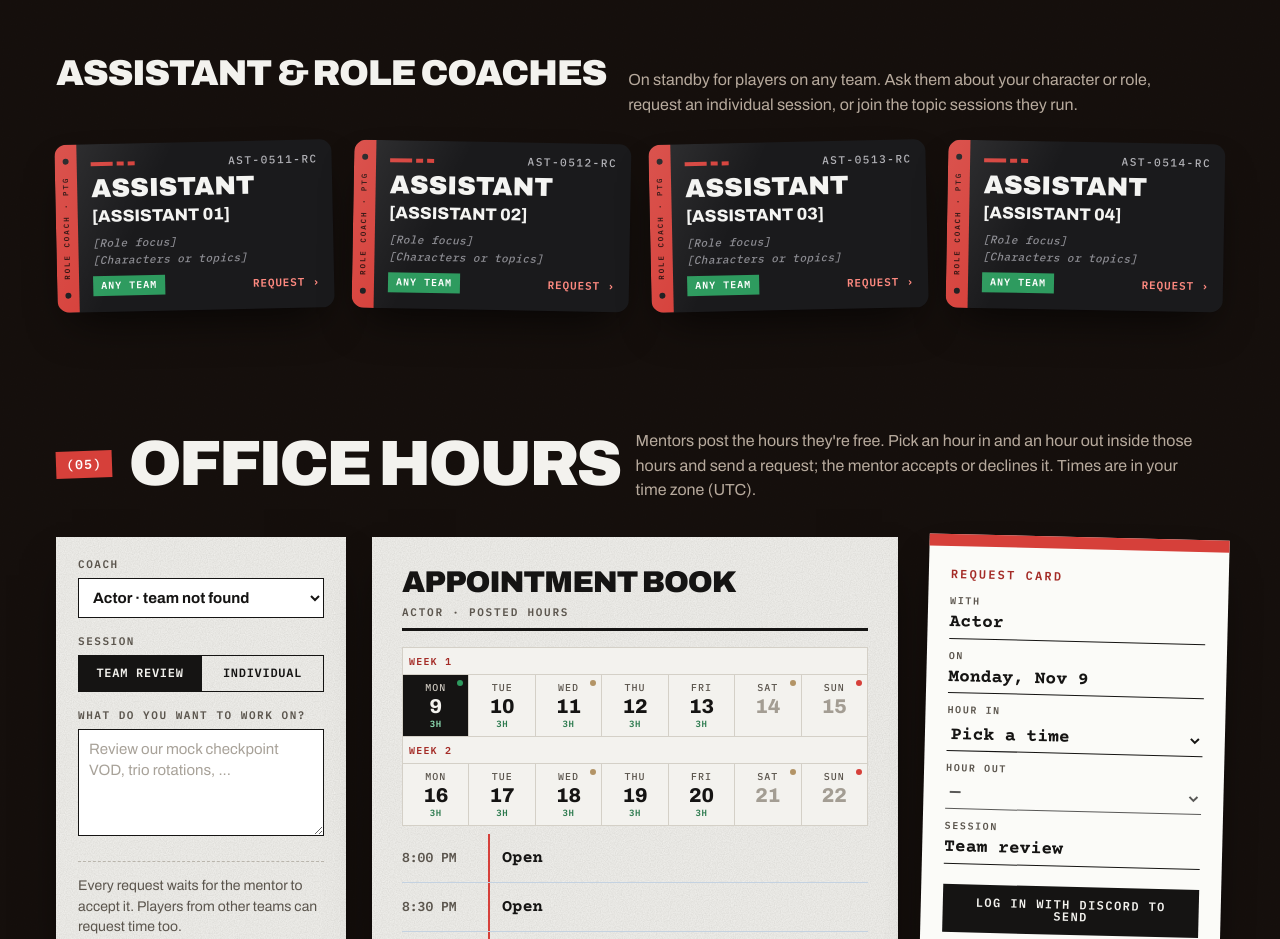
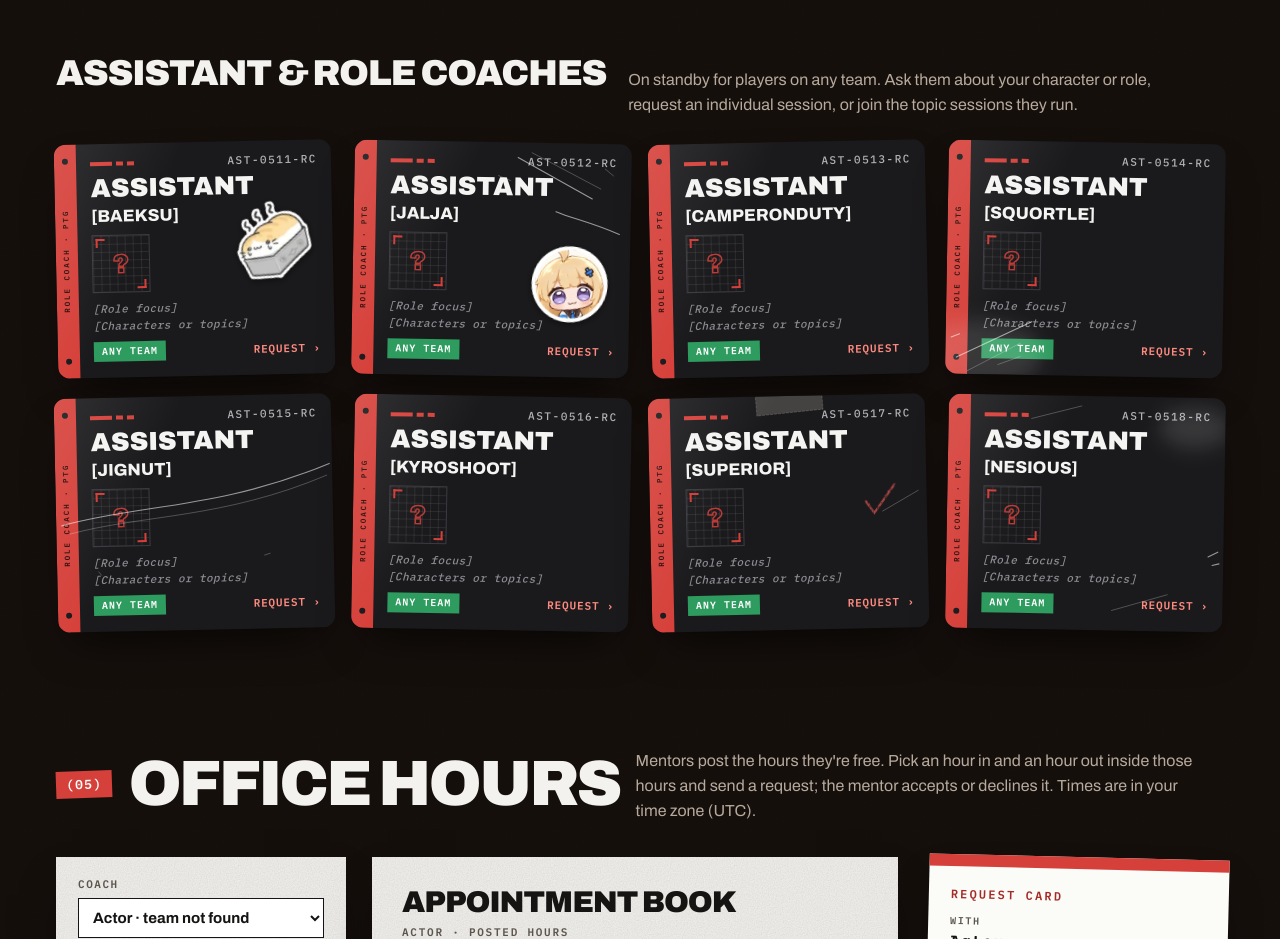
Before and after one commit to jeiss3341/project-lumi-path-to-glory, a plain HTML site: page site/index.html in a window 1280 px wide. Shown: the part 4100-5039 px from the top of the page. Drawn offline with nearby package versions, Linux system fonts and the light colour scheme.

Commit message:
Assistants: 8 named coaches with icons, wear and stickers
- Assistants 05-08 added (content + database seed), laid out as two rows of four
- Names: Baeksu, Jalja, CamperonDuty, Squortle, Jignut, Kyroshoot, Superior, Nesious
- Icon slot between name and role focus (placeholder until art arrives)
- Wear on some badges: scratches, scuff, gouge, tape + red tick, nicks
- Stickers: round Jalja chibi, die-cut Baeksu bread loaf (placement per coach)

```diff
--- a/site/content.js
+++ b/site/content.js
@@ -152,9 +152,15 @@ window.PTG = {
     { id: "m6", kind: "mentor", slot: 6, badge_id: "INS-0476-TH", name: "", team_name: "", display_skin: "Academy Theodore" },
     { id: "m7", kind: "mentor", slot: 7, badge_id: "INS-0477-ES", name: "", team_name: "", display_skin: "Academy Estelle" },
     { id: "m8", kind: "mentor", slot: 8, badge_id: "INS-0478-BT", name: "", team_name: "", display_skin: "Transfer Student Bianca" },
-    { id: "a1", kind: "assistant", slot: 1, badge_id: "AST-0511-RC", name: "", team_name: "", display_skin: "" },
-    { id: "a2", kind: "assistant", slot: 2, badge_id: "AST-0512-RC", name: "", team_name: "", display_skin: "" },
-    { id: "a3", kind: "assistant", slot: 3, badge_id: "AST-0513-RC", name: "", team_name: "", display_skin: "" },
-    { id: "a4", kind: "assistant", slot: 4, badge_id: "AST-0514-RC", name: "", team_name: "", display_skin: "" }
+    { id: "a1", kind: "assistant", slot: 1, badge_id: "AST-0511-RC", name: "Baeksu", team_name: "", display_skin: "",
+      sticker: "art/stickers/baeksu.webp", sticker_at: { top: "26%", tilt: -16 } }, // die-cut sticker that follows the drawing's outline
+    { id: "a2", kind: "assistant", slot: 2, badge_id: "AST-0512-RC", name: "Jalja", team_name: "", display_skin: "",
+      sticker: "art/stickers/jalja.webp" }, // small chibi sticker on the card's empty right side
+    { id: "a3", kind: "assistant", slot: 3, badge_id: "AST-0513-RC", name: "CamperonDuty", team_name: "", display_skin: "" },
+    { id: "a4", kind: "assistant", slot: 4, badge_id: "AST-0514-RC", name: "Squortle", team_name: "", display_skin: "" },
+    { id: "a5", kind: "assistant", slot: 5, badge_id: "AST-0515-RC", name: "Jignut", team_name: "", display_skin: "" },
+    { id: "a6", kind: "assistant", slot: 6, badge_id: "AST-0516-RC", name: "Kyroshoot", team_name: "", display_skin: "" },
+    { id: "a7", kind: "assistant", slot: 7, badge_id: "AST-0517-RC", name: "Superior", team_name: "", display_skin: "" },
+    { id: "a8", kind: "assistant", slot: 8, badge_id: "AST-0518-RC", name: "Nesious", team_name: "", display_skin: "" }
   ]
 };
--- a/site/home.js
+++ b/site/home.js
@@ -285,11 +285,30 @@
     animOK = true;
   }
 
+  // wear and tear on some assistant badges so they don't all look fresh off the printer
+  const WEAR = {
+    scratches: '<path d="M118 9 L172 33"/><path class="faint" d="M128 6 L178 27"/><path d="M146 41 C158 45 172 47 192 54"/><path class="faint" d="M104 20 l9 3 M181 15 l6 4"/>',
+    scuff: '<ellipse class="scuff" cx="26" cy="128" rx="44" ry="20"/><path d="M8 130 L62 108"/><path class="faint" d="M16 138 L54 121 M38 134 l16 -5"/><path d="M4 118 l6 -2"/>',
+    gouge: '<path d="M4 76 C60 64 118 68 198 42"/><path class="faint" d="M10 81 C64 70 120 74 196 49"/><path class="faint" d="M70 30 l3 1 M150 96 l4 -1 M30 104 l2 2"/>',
+    marked: '<rect class="tape" x="78" y="-6" width="48" height="16" transform="rotate(-4 102 2)"/><path class="ink" d="M156 64 l6 7 l15 -17"/><path class="faint" d="M168 70 L194 58"/>',
+    nicks: '<path d="M196 92 l-7 3 M197 99 l-5 1"/><path class="faint" d="M60 14 L96 6 M120 128 L160 118"/><ellipse class="scuff" cx="178" cy="18" rx="26" ry="12"/>'
+  };
+  const WEAR_BY_SLOT = ["", "scratches", "", "scuff", "gouge", "", "marked", "nicks"]; // a1..a8; blank = clean card
   function renderAssist() {
-    $("#assist").innerHTML = assistants().map(a =>
-      '<div class="mini-badge"><div class="b-strip"><span>ROLE COACH · PTG</span></div><div class="mb-body">' +
+    $("#assist").innerHTML = assistants().map((a, i) =>
+      '<div class="mini-badge">' +
+      (WEAR[WEAR_BY_SLOT[i % WEAR_BY_SLOT.length]] ? '<svg class="wear" viewBox="0 0 200 140" preserveAspectRatio="none" aria-hidden="true">' + WEAR[WEAR_BY_SLOT[i % WEAR_BY_SLOT.length]] + "</svg>" : "") +
+      // optional sticker slapped on the empty right side (from the coach row, or the event content as a fallback)
+      ((seed => {
+        const s = a.sticker || seed.sticker, at = a.sticker_at || seed.sticker_at || {}; // sticker_at: { top: "30%", tilt: -14 }
+        return s ? '<img class="mb-sticker" src="' + esc(s) + '" alt="" width="240" height="240" style="' +
+          (at.top ? "top:" + esc(at.top) + ";" : "") + (at.tilt != null ? "--tilt:" + Number(at.tilt) + "deg" : "") + '">' : "";
+      })(C.coachSeed.find(c => c.id === a.id) || {})) +
+      '<div class="b-strip"><span>ROLE COACH · PTG</span></div><div class="mb-body">' +
       '<div class="b-top"><span class="b-dash"><i></i><i></i><i></i></span><span>' + esc(a.badge_id) + "</span></div>" +
       '<div class="mb-role">Assistant</div><div class="mb-name">[' + esc(UI.bare(UI.coachName(a))) + "]</div>" +
+      // icon between the name and the role focus: art from PTG.art (e.g. a1: "art/a1.webp"), else an empty slot
+      '<div class="mb-icon">' + (C.art && C.art[a.id] ? '<img src="' + esc(C.art[a.id]) + '" alt="' + esc(UI.bare(UI.coachName(a))) + ' icon">' : '<span class="mb-icon-ph" aria-hidden="true">?</span>') + "</div>" +
       '<div class="mb-focus">' + UI.ph(a.focus, "[Role focus]") + "<br>" + UI.ph((a.pool || []).join(", "), "[Characters or topics]") + "</div>" +
       '<div class="mb-foot"><span class="b-team">Any team</span><a href="#book" data-book="' + esc(a.id) + '">Request ›</a></div></div></div>').join("");
   }
--- a/site/styles.css
+++ b/site/styles.css
@@ -389,7 +389,9 @@ mark.hl{color:inherit;background:linear-gradient(100deg,rgba(255,230,0,0) 0,rgba
 .assist-head{display:flex;flex-wrap:wrap;gap:8px 22px;align-items:baseline;margin-bottom:24px}
 .assist-head h3{font:900 clamp(24px,3vw,36px)/1 var(--f-display);letter-spacing:-.035em;text-transform:uppercase;margin:0}
 .assist-head p{margin:0;color:var(--muted);max-width:62ch}
-.assist-grid{display:grid;grid-template-columns:repeat(auto-fit,minmax(200px,1fr));gap:20px}
+.assist-grid{display:grid;grid-template-columns:repeat(4,minmax(0,1fr));gap:20px}
+@media (max-width:980px){.assist-grid{grid-template-columns:repeat(2,minmax(0,1fr))}}
+@media (max-width:520px){.assist-grid{grid-template-columns:minmax(0,1fr)}}
 .mini-badge{background:var(--badge);color:#f4f4f2;border-radius:12px;display:grid;grid-template-columns:22px minmax(0,1fr);overflow:hidden;box-shadow:var(--lift);min-width:0;position:relative}
 .mini-badge::after{content:"";position:absolute;inset:0;background:linear-gradient(115deg,rgba(255,255,255,.1),transparent 34%);pointer-events:none}
 .mini-badge:nth-child(odd){transform:rotate(-1.2deg)}
@@ -399,6 +401,24 @@ mark.hl{color:inherit;background:linear-gradient(100deg,rgba(255,230,0,0) 0,rgba
 .mb-body{padding:14px 14px 16px;display:grid;gap:8px;min-width:0}
 .mb-role{font:900 26px/.9 var(--f-display);font-stretch:108%;text-transform:uppercase}
 .mb-name{font:800 17px/1.1 var(--f-display);text-transform:uppercase;overflow-wrap:anywhere}
+/* wear on some assistant badges: fine scratches, scuffs, tape residue, a red pen tick */
+.mini-badge .wear{position:absolute;inset:0;width:100%;height:100%;pointer-events:none;z-index:2;fill:none;stroke:rgba(255,255,255,.55);stroke-width:1.1;stroke-linecap:round;mix-blend-mode:screen}
+.mini-badge .wear *{vector-effect:non-scaling-stroke}
+.mini-badge .wear .faint{stroke:rgba(255,255,255,.3);stroke-width:.8}
+.mini-badge .wear .scuff{fill:rgba(255,255,255,.13);stroke:none;filter:blur(6px)}
+.mini-badge .wear .tape{fill:rgba(236,230,214,.2);stroke:rgba(236,230,214,.28);stroke-width:.6;stroke-dasharray:2 2}
+.mini-badge .wear .ink{stroke:var(--red);stroke-width:2.2;opacity:.75;filter:url(#pencil)}
+/* sticker on an assistant badge (right side, next to the icon) */
+.mb-sticker{position:absolute;right:8%;top:44%;width:clamp(58px,30%,76px);height:auto;transform:rotate(var(--tilt,8deg));z-index:3;pointer-events:none;
+  filter:drop-shadow(0 2px 3px rgba(0,0,0,.45))}
+/* assistant icon: small square on the same dark grid as the instructor art, with red corner marks */
+.mb-icon{width:58px;aspect-ratio:1;position:relative;overflow:hidden;border:1px solid #3a3a40;display:grid;place-items:center;
+  background-color:#1a1a1d;background-image:linear-gradient(rgba(255,255,255,.075) 1px,transparent 1px),linear-gradient(90deg,rgba(255,255,255,.075) 1px,transparent 1px);background-size:8px 8px}
+.mb-icon::before,.mb-icon::after{content:"";position:absolute;width:9px;height:9px;border:0 solid var(--red);z-index:1}
+.mb-icon::before{top:3px;left:3px;border-top-width:2px;border-left-width:2px}
+.mb-icon::after{bottom:3px;right:3px;border-bottom-width:2px;border-right-width:2px}
+.mb-icon img{position:absolute;inset:0;width:100%;height:100%;object-fit:cover}
+.mb-icon-ph{font:900 26px/1 var(--f-display);color:transparent;-webkit-text-stroke:1.5px var(--red);opacity:.85}
 .mb-focus{font:500 11px/1.5 var(--f-mono);color:#b3b3b8;letter-spacing:.04em}
 .mb-focus .ph{color:#8d8d93}
 .mini-badge .b-team{font-size:10px;padding:5px 8px}
```
Also changed, not shown: DESIGN-CHANGES.md (+7 -0 lines), site/art/stickers/baeksu.webp (added), site/art/stickers/jalja.webp (added), 1 other file.
